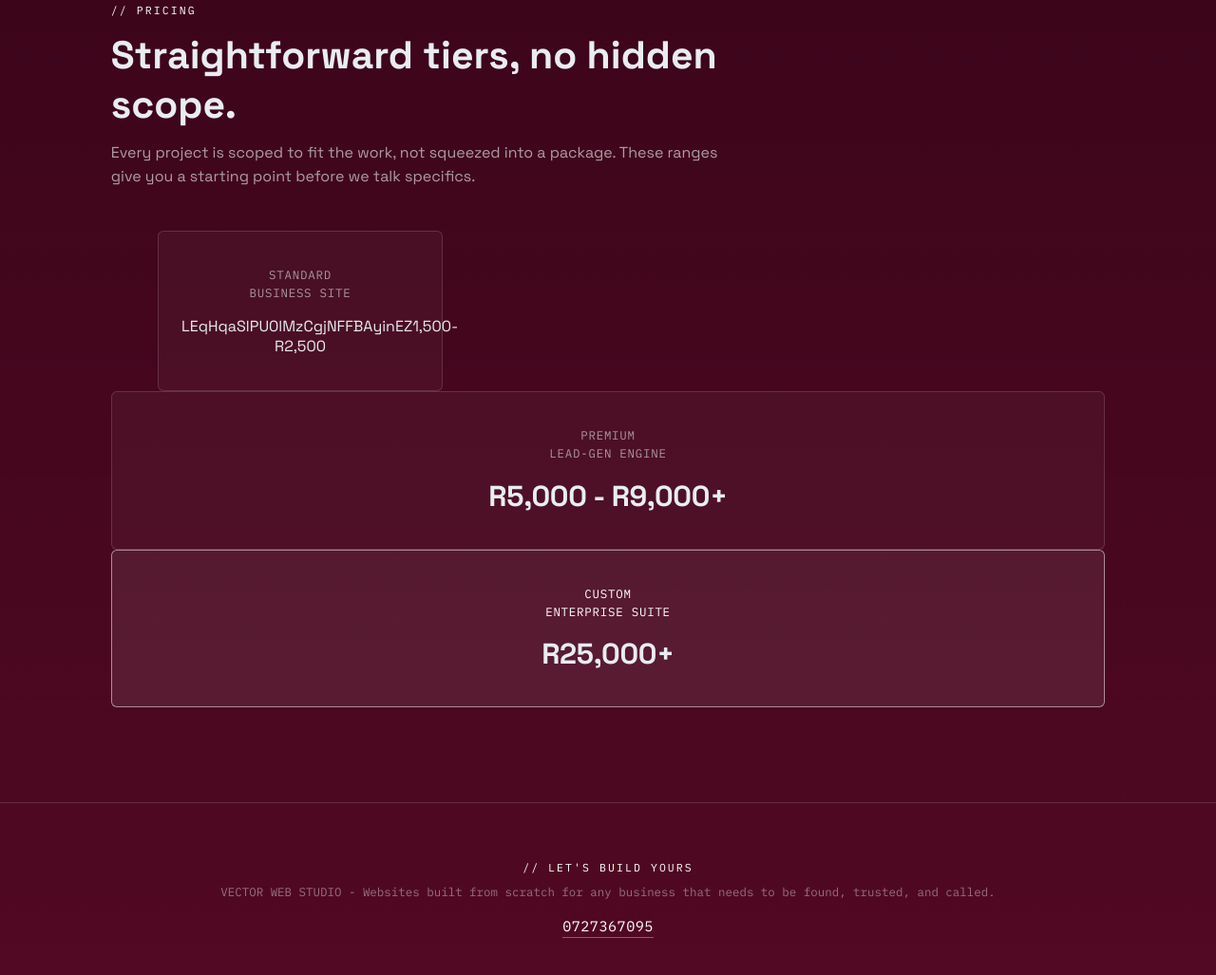
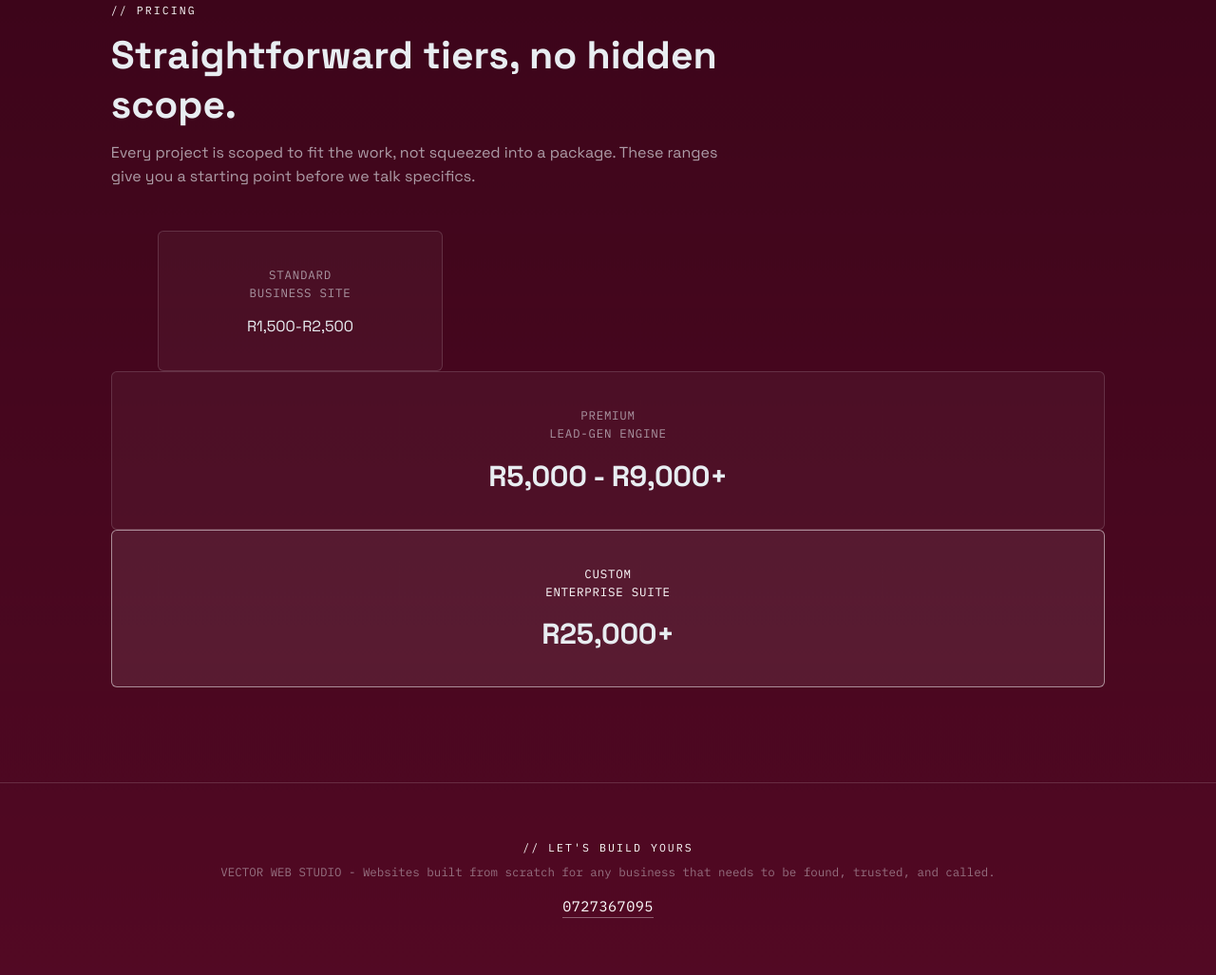
Before and after one commit to vectorwebstudios-hub/Vector-Web-studios, a plain HTML site: page index.html in a window 1280 px wide. Shown: the part 3210-4237 px from the top of the page at 95% size. Drawn offline with Linux system fonts and the light colour scheme.

Commit message:
Update index.html

```diff
--- a/index.html
+++ b/index.html
@@ -296,7 +296,7 @@
   <div class="pricing-grid">
     <div class="price-card">
       <div class="tier">Standard<br>Business Site</div>
-LEqHqaSlPU0lMzCgjNFFBAyinEZ1,500-R2,500</div>
+R1,500-R2,500</div>
     </div>
     <div class="price-card">
       <div class="tier">Premium<br>Lead-Gen Engine</div>
```
